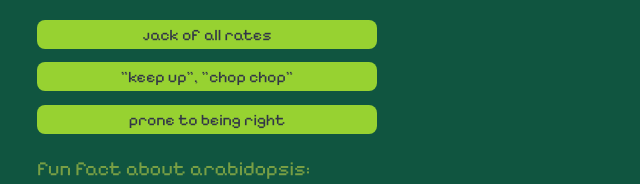
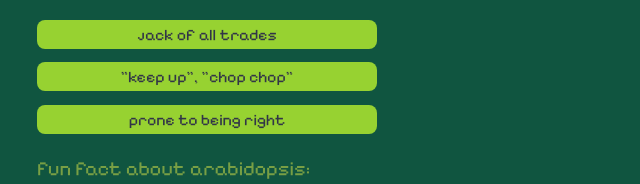
Before and after one commit to apocatalypse/apocatalypse.github.io, a plain HTML site: page final/INTJ.html in a window 1280 px wide. Shown: the part 361-545 px from the top of the page, 438-1078 px from the left. Drawn offline with Linux system fonts and the light colour scheme.

Commit message:
fixing typo lol

```diff
--- a/final/INTJ.html
+++ b/final/INTJ.html
@@ -41,7 +41,7 @@
             </div>
         </div>
         <!--ATTRIBUTES/DESCRIPTIONS-->
-        <div class="attr">jack of all rates</div>
+        <div class="attr">jack of all trades</div>
         <div class="attr">"keep up", "chop chop"</div>
         <div class="attr">prone to being right</div>
 
```
